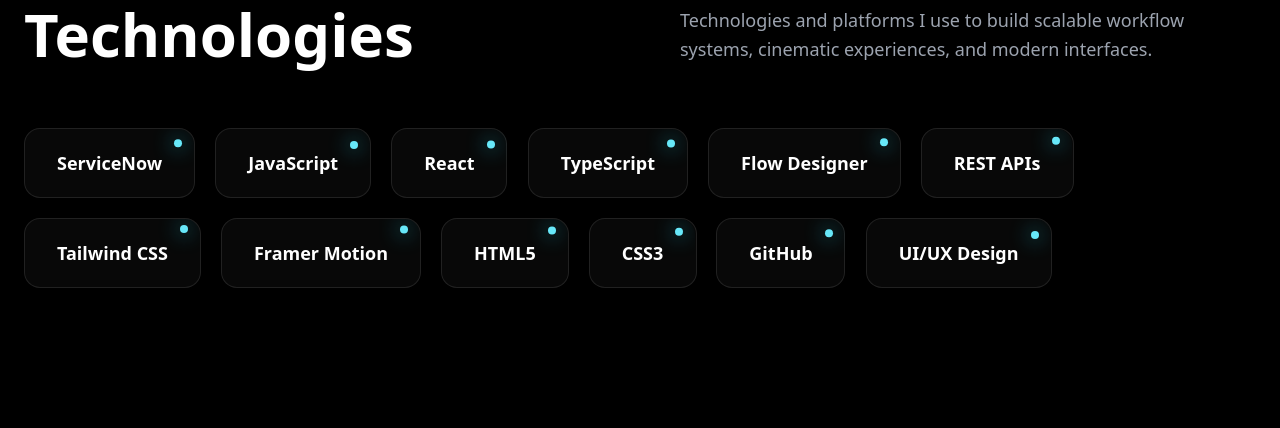
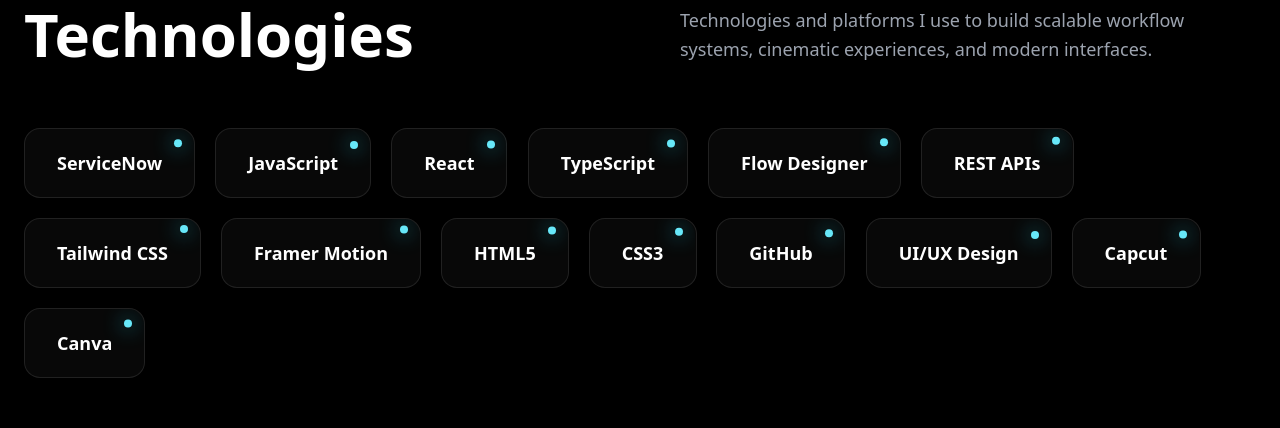
Before and after one commit to paezmarkangelo-ctrl/mark-angelo-portfolio, a React (Vite) app: page / in a window 1280 px wide. Shown: the part 1130-1558 px from the top of the page. Built offline with nearby package versions, Linux system fonts and the light colour scheme.

Commit message:
Update App.tsx

```diff
--- a/src/App.tsx
+++ b/src/App.tsx
@@ -686,6 +686,8 @@
       "CSS3",
       "GitHub",
       "UI/UX Design",
+      "Capcut",
+      "Canva",
     ].map((tech, index) => (
       <motion.div
         key={tech}
```
